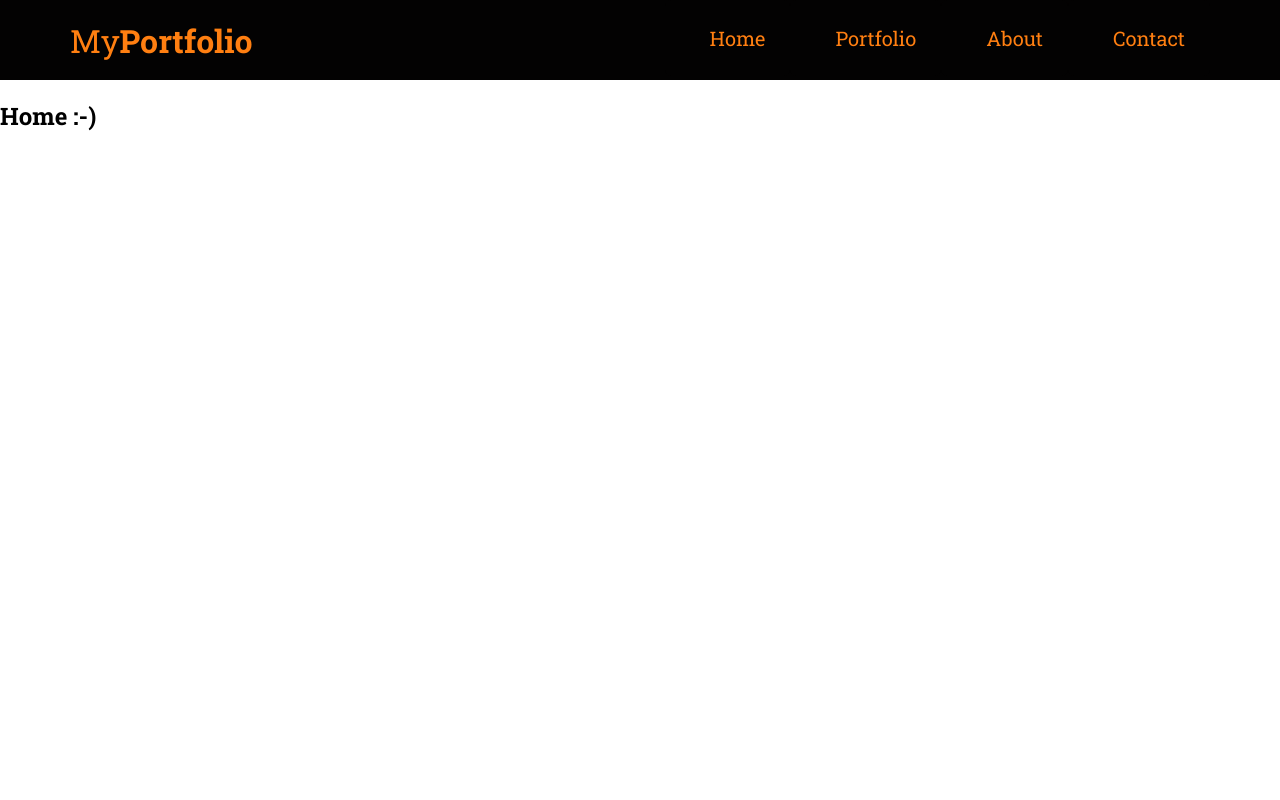
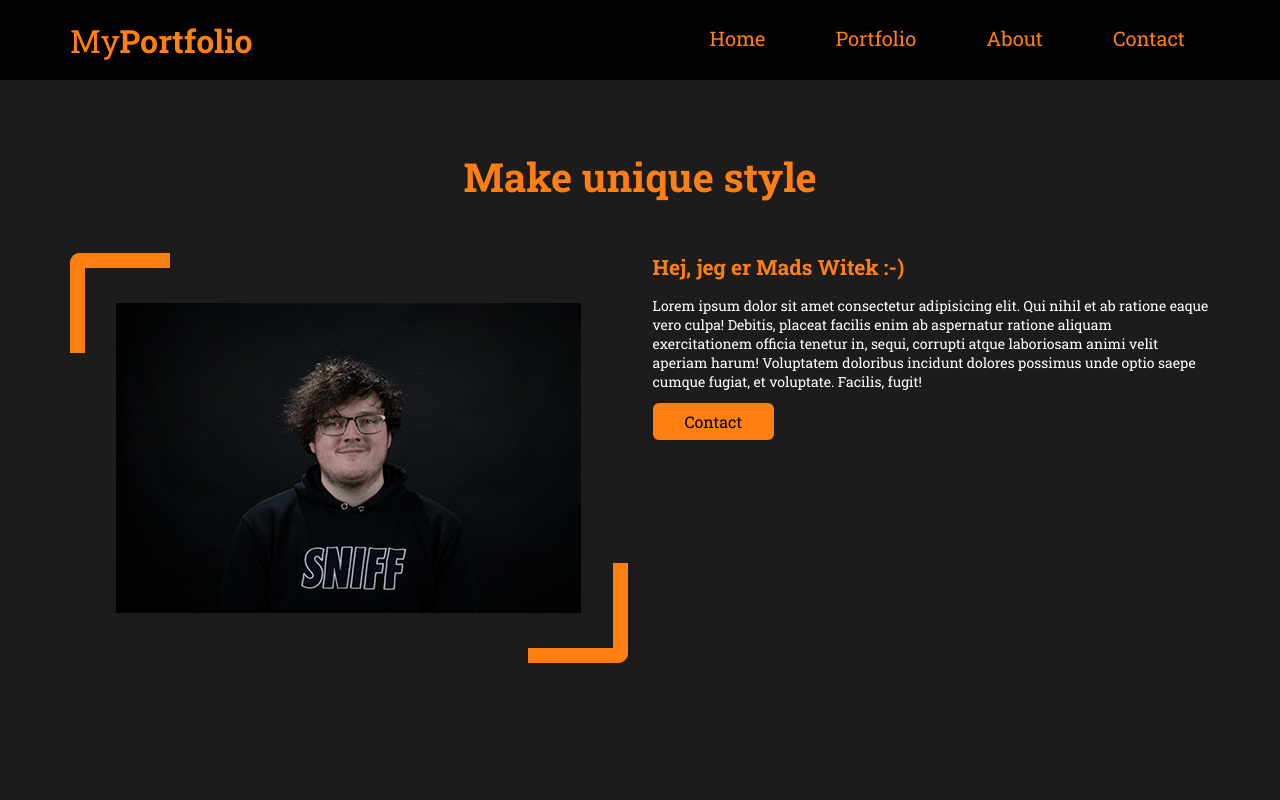
Before and after one commit to MadsWitek/eksamensprojekt, a plain HTML site: page eksamensprojektt/index.html in a window 1280 px wide. Shown: the top 800 px of the page. Drawn offline with Linux system fonts and the light colour scheme.

Commit message:
index
struktur-home

```diff
--- a/eksamensprojektt/css/header.css
+++ b/eksamensprojektt/css/header.css
@@ -130,6 +130,8 @@ header {
 
 #mobile-dropdown li a {
     color: #FF7F11;
+    font-size: 20px;
+    font-weight: 50;
 }
 
 #burger-close {
--- a/eksamensprojektt/css/index.css
+++ b/eksamensprojektt/css/index.css
@@ -0,0 +1,119 @@
+* {
+    margin: 0;
+    padding: 0;
+    box-sizing: border-box;
+}
+
+body {
+    background: #1c1c1c;
+    font-size: 14px;
+    padding-top: 50px;
+    color: #fff;
+}
+
+.container {
+    display: grid;
+    grid-template-columns: 1fr 1fr;
+    gap: 25px;
+    max-width: 1140px;
+    width: 100%;
+    margin: 0 auto;
+}
+
+.fold {
+    height: calc(100vh - 80px);
+}
+
+h1 {
+    display: block;
+    margin: 0 0 50px 0;
+    font-size: 40px;
+    color: #FF7F11;
+    text-align: center;
+    font-weight: 600;
+}
+
+h2 {
+    color: #FF7F11;
+    margin-bottom: 15px;
+}
+
+a {
+    color: inherit;
+    text-decoration: none;
+}
+
+.image-container {
+    min-width: 550px;
+    height: 410px;
+    display: grid;
+    position: relative;
+    text-align: center;
+}
+
+.image-container img {
+    margin: auto;
+}
+
+.bar {
+    position: absolute;
+    width: 100px;
+    height: 100px;
+    background: transparent;
+    border-top-left-radius: 10px;
+    border-bottom-right-radius: 5px;
+}
+
+.bar.left {
+    border-left: 15px solid #FF7F11;
+    border-top: 15px solid #FF7F11;
+}
+
+.bar.right {
+    bottom: 0;
+    right: 0;
+    transform: rotate(180deg);
+    border-left: 15px solid #FF7F11;
+    border-top: 15px solid #FF7F11;
+}
+
+.cta {
+    display: inline-flex;
+    border-radius: 6px;
+    background-color: #030202;
+    border: none;
+    background: #FF7F11;
+    color: #000;
+    text-align: center;
+    font-size: 16px;
+    padding: 8px 2rem;
+    transition: all 0.5s;
+    cursor: pointer;
+    margin-top: 12px;
+    vertical-align: middle
+}
+
+.cta span {
+    cursor: pointer;
+    display: inline-block;
+    position: relative;
+    transition: 0.5s;
+}
+
+.cta span:after {
+    content: '\00bb';
+    position: absolute;
+    opacity: 0;
+    top: 0;
+    right: -20px;
+    transition: 0.5s;
+}
+
+.cta:hover span {
+    padding-right: 25px;
+}
+
+.cta:hover span:after {
+    opacity: 1;
+    right: 0;
+}
--- a/eksamensprojektt/index.html
+++ b/eksamensprojektt/index.html
@@ -96,8 +96,86 @@
     </header>
 
     <!-- Content -->
-    <section>
-        <h1> Home :-)</h1>
+    <div class="fold">
+        <section>
+            <h1>Make unique style</h1>
+        </section>
+
+        <section class="container">
+            <div class="image-container">
+                <div class="bar left"></div>
+                <img src="./image/selvpotraetopti.png" />
+                <div class="bar right"></div>
+            </div>
+
+            <div>
+                <h2>Hej, jeg er Mads Witek :-)</h2>
+
+                <p>Lorem ipsum dolor sit amet consectetur adipisicing elit. Qui nihil et ab ratione eaque vero culpa!
+                    Debitis, placeat facilis enim ab aspernatur ratione aliquam exercitationem officia tenetur in,
+                    sequi,
+                    corrupti atque laboriosam animi velit aperiam harum! Voluptatem doloribus incidunt dolores possimus
+                    unde
+                    optio saepe cumque fugiat, et voluptate. Facilis, fugit!</p>
+
+                <button class="cta">
+                    <a href="./contact.html">
+                        <span>Contact</span>
+                    </a>
+                </button>
+            </div>
+        </section>
+    </div>
+
+    <section class="container">
+        <div>
+            <h2>Hej, jeg er Mads Witek :-)</h2>
+
+            <p>Lorem ipsum dolor sit amet consectetur adipisicing elit. Qui nihil et ab ratione eaque vero culpa!
+                Debitis, placeat facilis enim ab aspernatur ratione aliquam exercitationem officia tenetur in, sequi,
+                corrupti atque laboriosam animi velit aperiam harum! Voluptatem doloribus incidunt dolores possimus unde
+                optio saepe cumque fugiat, et voluptate. Facilis, fugit!</p>
+
+            <button class="cta">
+                <a href="./contact.html">
+                    <span>Contact</span>
+                </a>
+            </button>
+        </div>
+
+        <div class="image-container">
+            <div class="bar left"></div>
+            <img src="./image/selvpotraetopti.png" />
+            <div class="bar right"></div>
+        </div>
+    </section>
+
+
+    <section class="container">
+        <div>
+            <p>Lorem ipsum, dolor sit amet consectetur adipisicing elit. Suscipit facere pariatur illo, eos modi itaque
+                dolores vitae alias eligendi ipsam quas tempore cum quos tenetur temporibus. Reprehenderit rerum numquam
+                sequi a animi inventore dignissimos perferendis dolores repellat est amet earum quos aut asperiores
+                voluptas magni doloribus eveniet, ipsum explicabo. Exercitationem fugiat repudiandae dignissimos
+                perferendis accusantium. Voluptatem odit perferendis esse ipsam iste sint, labore explicabo voluptates
+                eligendi a vel, aperiam culpa ad ab nihil excepturi cumque ipsa eos deserunt. Incidunt ratione, tenetur
+                autem soluta eius illo amet quae laboriosam quis quia placeat temporibus quo facere, culpa nostrum
+                veniam cum nemo velit omnis. Eum exercitationem non, ab aspernatur placeat ex quas libero cumque!
+                Obcaecati aut libero dolorem saepe porro cumque, dignissimos sapiente est omnis facilis fuga temporibus
+                laboriosam quibusdam veniam nobis odio in velit aspernatur, quaerat aliquid iste vel dicta! Asperiores
+                sint officiis similique quia reiciendis laborum a blanditiis odit praesentium. Accusantium aperiam
+                similique, a incidunt dolore molestias sequi atque optio nihil suscipit debitis voluptatibus velit
+                maxime autem ullam harum, hic voluptates dolores. Voluptatibus assumenda qui ipsam aut debitis veritatis
+                quod aperiam quaerat doloremque maxime labore, distinctio nulla nam atque iure odio incidunt. Cum porro
+                distinctio similique repellat eveniet veritatis nobis autem vero quod voluptates natus facilis et
+                incidunt consectetur, amet cupiditate voluptatibus vel modi enim? Est quod incidunt placeat corporis,
+                odio mollitia nesciunt ipsa molestias quisquam consequatur ullam exercitationem? Quia, sequi sapiente
+                repudiandae tenetur qui fuga laudantium quidem eum labore voluptas corrupti aspernatur. Minus ratione
+                fuga libero! Beatae architecto minus accusamus.</p>
+        </div>
+        <div>
+            <img src="http://placekitten.com/420/420" alt="">
+        </div>
     </section>
 </body>
 
```
Also changed, not shown: eksamensprojektt/css/portfolio.css (+19 -7 lines).
